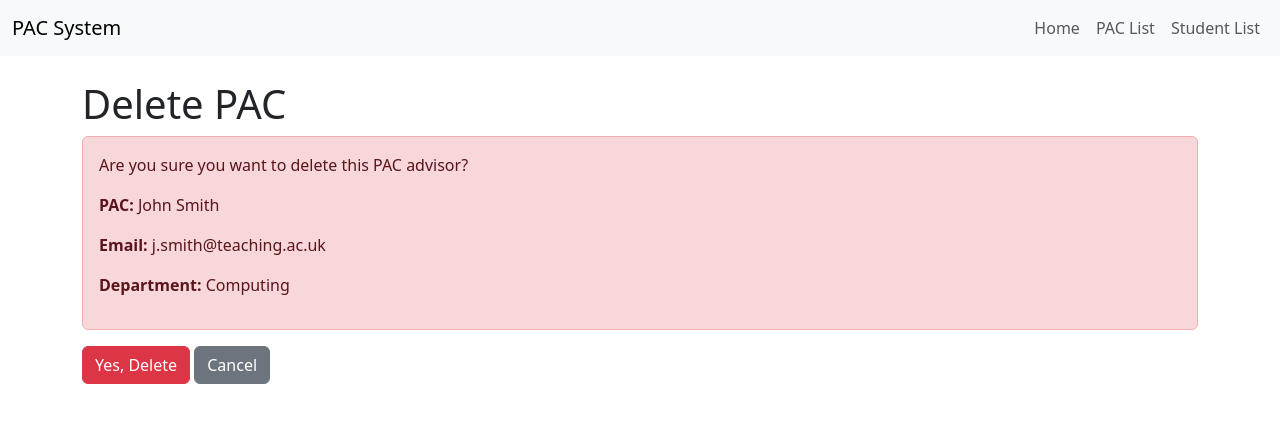
After one commit to cnrblake/student_pac_project, a Django app: page /delete_pac/15/ in a window 1280 px wide. The commit adds this page. Shown: the top 423 px of the page. Run offline with Django 5.2, Linux system fonts and the light colour scheme; data comes from the database, SQL or seed files in the repository; both versions use the stored data as it was after the commit.

Commit message:
added editing and deleting pacs

```diff
--- a/pacsystem/models.py
+++ b/pacsystem/models.py
@@ -1,6 +1,6 @@
 from django.db import models
 
-# initialisation of the PAC and Student table
+# initialization of the PAC and Student table
 class PacTable(models.Model):
     PacID = models.AutoField(primary_key=True)
     FirstName = models.CharField(max_length=64, null=False)
--- /dev/null
+++ b/pacsystem/templates/studentpac/delete_PAC.html
@@ -0,0 +1,19 @@
+{% extends 'studentpac/base.html' %}
+
+{% block title %}Delete PAC{% endblock %}
+
+{% block content %}
+<h1>Delete PAC</h1>
+<div class="alert alert-danger" role="alert">
+    <p>Are you sure you want to delete this PAC advisor?</p>
+    <p><strong>PAC:</strong> {{ obj.FirstName }} {{ obj.LastName }}</p>
+    <p><strong>Email:</strong> {{ obj.Email }}</p>
+    <p><strong>Department:</strong> {{ obj.Department }}</p>
+</div>
+
+<form method="post">
+    {% csrf_token %}
+    <button type="submit" class="btn btn-danger">Yes, Delete</button>
+    <a href="{% url 'pac_view' %}" class="btn btn-secondary">Cancel</a>
+</form>
+{% endblock %}
--- a/pacsystem/templates/studentpac/pac.html
+++ b/pacsystem/templates/studentpac/pac.html
@@ -14,6 +14,7 @@
         <th>Last Name</th>
         <th>Email</th>
         <th>Department</th>
+        <th>Actions</th>
     </tr>
     </thead>
     <tbody>
@@ -24,6 +25,10 @@
         <td>{{ pac.LastName }}</td>
         <td>{{ pac.Email }}</td>
         <td>{{ pac.Department }}</td>
+        <td>
+            <a href="{% url 'edit_pac' pac.PacID %}" class="btn btn-sm btn-warning">Edit</a>
+            <a href="{% url 'delete_pac' pac.PacID %}" class="btn btn-sm btn-danger">Delete</a>
+        </td>
     </tr>
     {% endfor %}
     </tbody>
```
Also changed, not shown: pacsystem/templates/studentpac/edit_PAC.html (added, +13 -0 lines), db.sqlite3.
